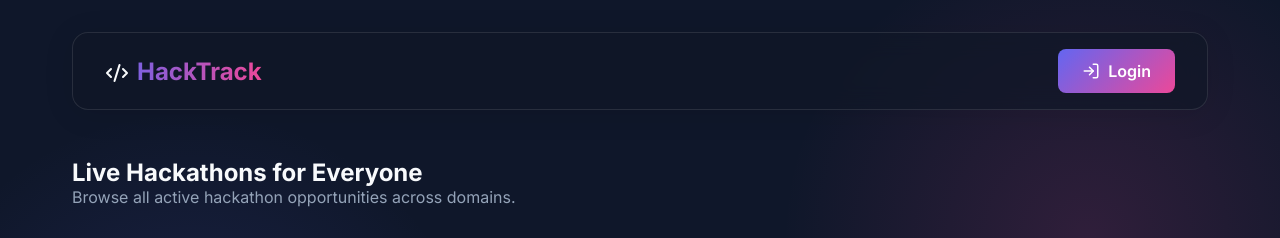
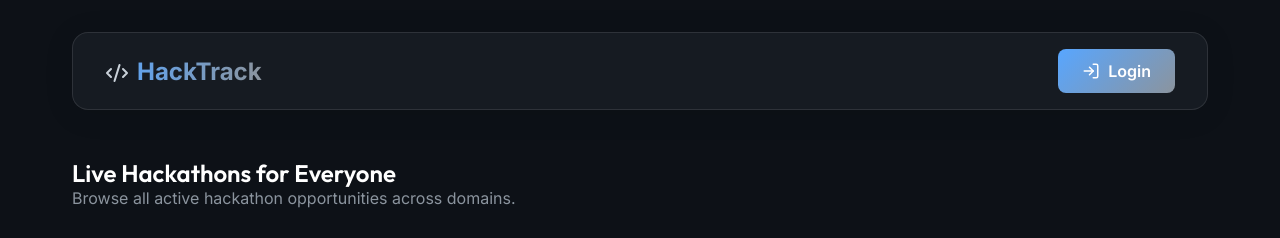
Before and after one commit to Anuja888/Hack_Track, a React app in the folder frontend/: page / in a window 1280 px wide. Shown: the top 238 px of the page. Built offline with nearby package versions, Linux system fonts and the light colour scheme; no server answers; the HTML template or start-up script is replaced by a standard one.

Commit message:
Update dark theme palette and remove markdown docs

```diff
--- a/frontend/src/index.css
+++ b/frontend/src/index.css
@@ -1,16 +1,22 @@
-@import url('https://fonts.googleapis.com/css2?family=Inter:wght@300;400;500;600;700&display=swap');
+@import url('https://fonts.googleapis.com/css2?family=Inter:wght@300;400;500;600;700&family=Outfit:wght@400;600;700&display=swap');
 
 :root {
-  --primary: #6366f1;
-  --primary-hover: #4f46e5;
-  --secondary: #ec4899;
-  --surface: rgba(17, 24, 39, 0.7);
-  --background: #0f172a;
-  --text-main: #f8fafc;
-  --text-muted: #94a3b8;
-  --danger: #ef4444;
-  --success: #10b981;
+  --background: #0d1117;
+  --surface: #161b22;
+  --surface-glass: rgba(22, 27, 34, 0.7);
   --border: rgba(255, 255, 255, 0.1);
+  --primary: #58a6ff;
+  --primary-hover: #3182ce;
+  --secondary: #8b949e;
+  --success: #2ea043;
+  --warning: #d29922;
+  --danger: #f85149;
+  --text-main: #c9d1d9;
+  --text-muted: #8b949e;
+  --text-light: #ffffff;
+  --gradient-1: linear-gradient(135deg, #58a6ff 0%, #bc8cff 100%);
+  --font-heading: 'Outfit', sans-serif;
+  --font-body: 'Inter', sans-serif;
   --glass: blur(12px);
 }
 
@@ -21,14 +27,17 @@
 }
 
 body {
-  font-family: 'Inter', sans-serif;
-  background: var(--background);
+  font-family: var(--font-body);
+  background-color: var(--background);
   color: var(--text-main);
   min-height: 100vh;
   overflow-x: hidden;
-  background-image:
-    radial-gradient(circle at 15% 50%, rgba(99, 102, 241, 0.15), transparent 25%),
-    radial-gradient(circle at 85% 30%, rgba(236, 72, 153, 0.15), transparent 25%);
+}
+
+h1, h2, h3, h4, h5, h6 {
+  font-family: var(--font-heading);
+  color: var(--text-light);
+  font-weight: 600;
 }
 
 /* Glassmorphism Classes */
```
Also changed, not shown: 2 other files (tests, documents, lock files or other folders).
